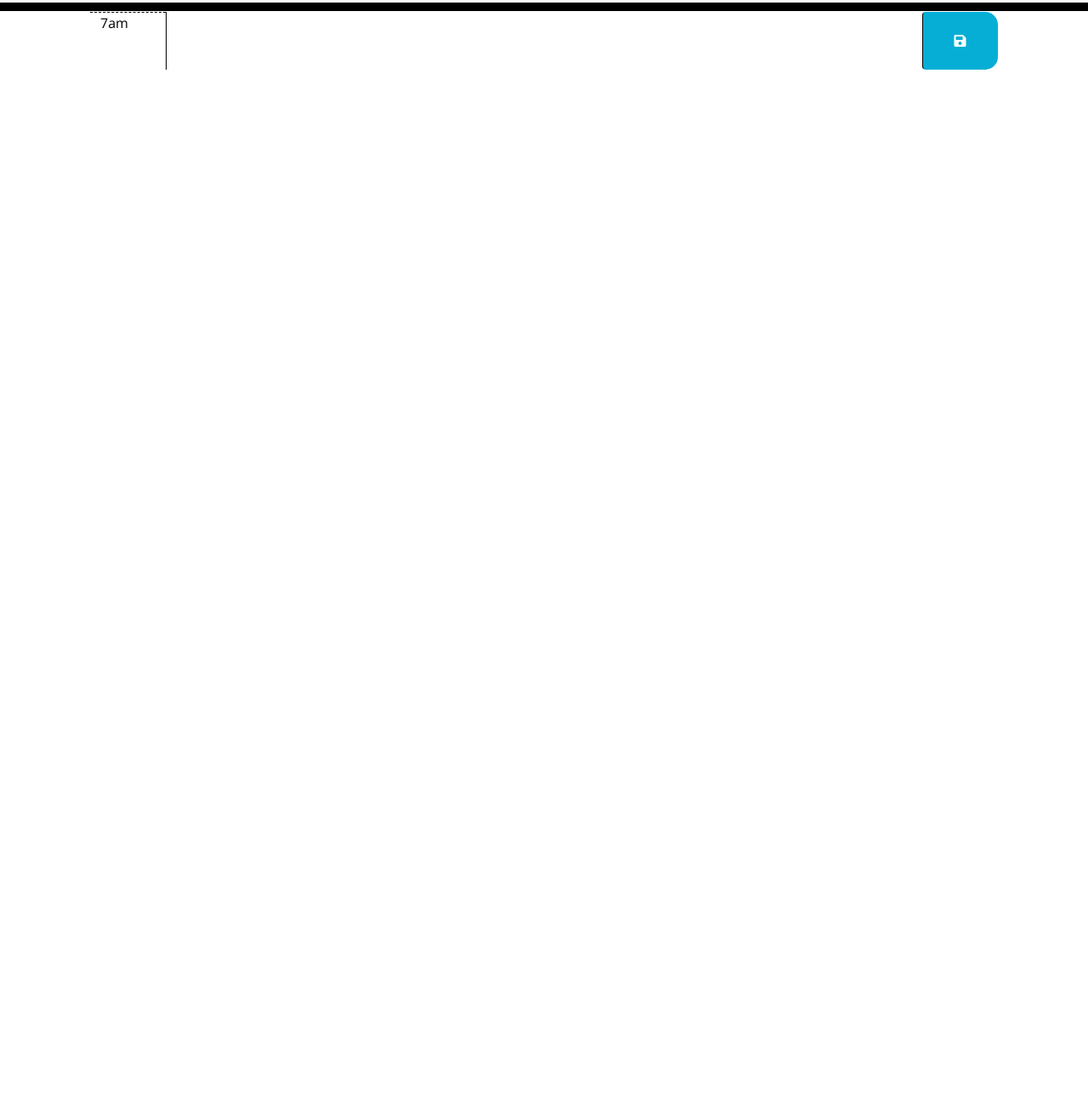
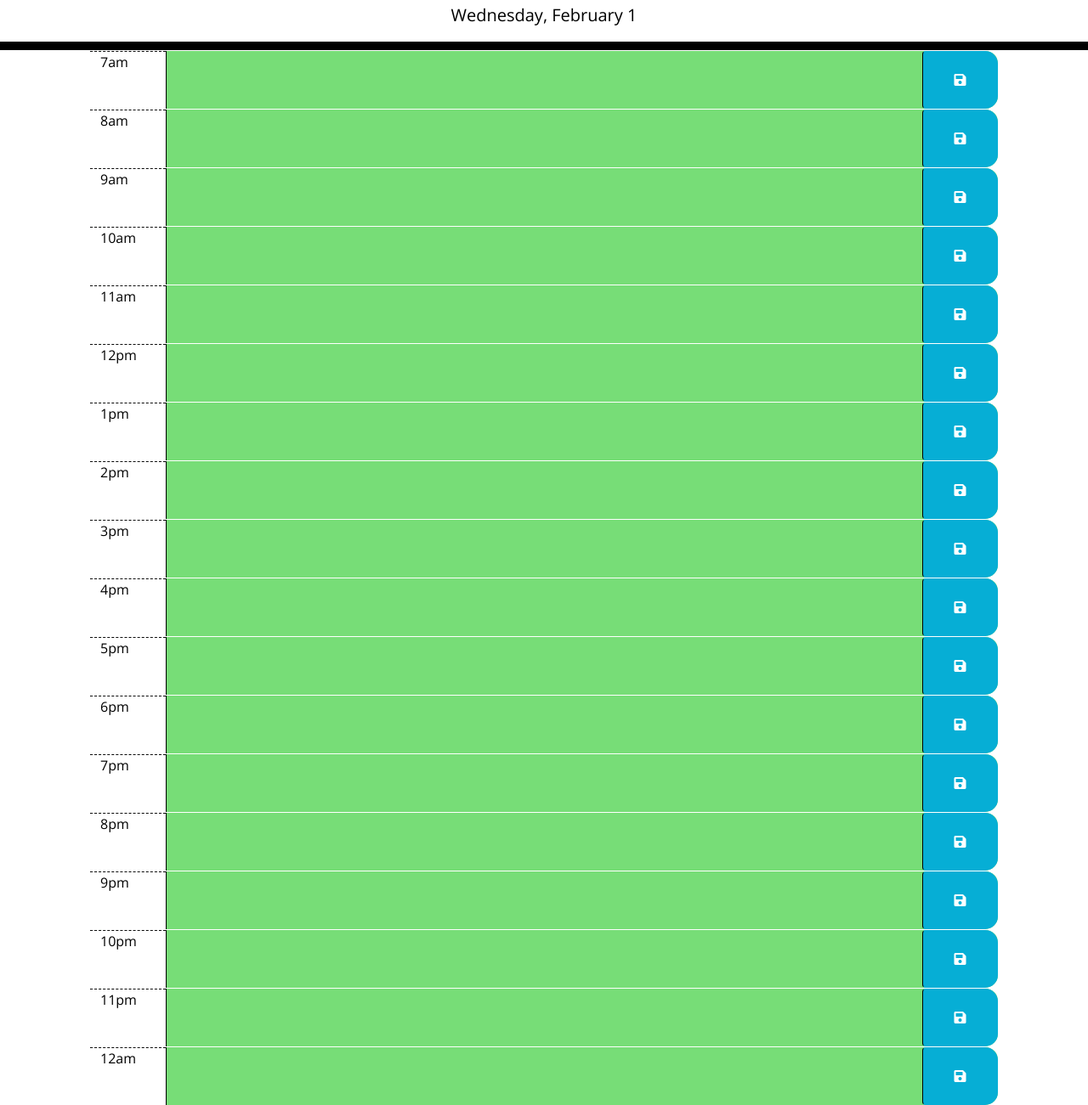
Before and after one commit to Yeraldi-Mendez/scheduler, a plain HTML site: page index.html in a window 1280 px wide. Shown: the part 128-1429 px from the top of the page at 85% size. Before the commit the page ends 800 px from the top, so only its background shows below. Drawn offline with nearby package versions, Linux system fonts and the light colour scheme.

Commit message:
fixed display of date on js file, added times on html(copied paste from 1st one made and changed the numbers representing time), fixed code on js .description should not be touching # which caused text to not appear when page was reloaded

```diff
--- a/Develop/script.js
+++ b/Develop/script.js
@@ -22,40 +22,43 @@
   // 4: TODO: Add code to display the current date in the header of the page.
 //});
 
+var today = dayjs()
+
 $(document).ready(function(){
 
   //this is to cover #1 todo...
-  $("#currentDay").text(moment().format("dddd, MMMM Do"));
+  $("#currentDay").text(today.format("dddd, MMMM D"));
   $(".saveBtn").on("click",function(){
-    var text = $(this).sibilings(".description").val();
+    var inputText = $(this).siblings(".description").val();
     var time = $(this).parent().attr("id");
-    localStorage.setItem(time, text);
+    console.log(time, inputText)
+    localStorage.setItem(time, inputText);
   });
 
-  $("#7.description").val(localStorage.getItem("7"));
-  $("#8.description").val(localStorage.getItem("8"));
-  $("#9.description").val(localStorage.getItem("9"));
-  $("#10.description").val(localStorage.getItem("10"));
-  $("#11.description").val(localStorage.getItem("11"));
-  $("#12.description").val(localStorage.getItem("12"));
-  $("#13.description").val(localStorage.getItem("13"));
-  $("#14.description").val(localStorage.getItem("14"));
-  $("#15.description").val(localStorage.getItem("15"));
-  $("#16.description").val(localStorage.getItem("16"));
-  $("#17.description").val(localStorage.getItem("17"));
-  $("#18.description").val(localStorage.getItem("18"));
-  $("#19.description").val(localStorage.getItem("19"));
-  $("#20.description").val(localStorage.getItem("20"));
-  $("#21.description").val(localStorage.getItem("21"));
-  $("#22.description").val(localStorage.getItem("22"));
-  $("#23.description").val(localStorage.getItem("23"));
-  $("#24.description").val(localStorage.getItem("24"));
+  $("#7 .description").val(localStorage.getItem("7"));
+  $("#8 .description").val(localStorage.getItem("8"));
+  $("#9 .description").val(localStorage.getItem("9"));
+  $("#10 .description").val(localStorage.getItem("10"));
+  $("#11 .description").val(localStorage.getItem("11"));
+  $("#12 .description").val(localStorage.getItem("12"));
+  $("#13 .description").val(localStorage.getItem("13"));
+  $("#14 .description").val(localStorage.getItem("14"));
+  $("#15 .description").val(localStorage.getItem("15"));
+  $("#16 .description").val(localStorage.getItem("16"));
+  $("#17 .description").val(localStorage.getItem("17"));
+  $("#18 .description").val(localStorage.getItem("18"));
+  $("#19 .description").val(localStorage.getItem("19"));
+  $("#20 .description").val(localStorage.getItem("20"));
+  $("#21 .description").val(localStorage.getItem("21"));
+  $("#22 .description").val(localStorage.getItem("22"));
+  $("#23 .description").val(localStorage.getItem("23"));
+  $("#24 .description").val(localStorage.getItem("24"));
 
 
   function timeChange(){
-    var currentHour = moment().hour();
+    var currentHour = today.hour();
 
-    $('.time-block').each(function(){
+    $(".time-block").each(function(){
       var idTime = parseInt($(this).attr("id"));
       if(idTime < currentHour){
         $(this).addClass("past");
--- a/index.html
+++ b/index.html
@@ -34,6 +34,109 @@
         <textarea class="col-sm-10 description"></textarea>
         <button class="btn col-sm-1 saveBtn"><i class="fas fa-save"></i></button>
       </div>
+
+      <div id="8" class="row time-block">
+        <div class="col-sm-1 hour">8am</div>
+        <textarea class="col-sm-10 description"></textarea>
+        <button class="btn col-sm-1 saveBtn"><i class="fas fa-save"></i></button>
+      </div>
+
+      <div id="9" class="row time-block">
+        <div class="col-sm-1 hour">9am</div>
+        <textarea class="col-sm-10 description"></textarea>
+        <button class="btn col-sm-1 saveBtn"><i class="fas fa-save"></i></button>
+      </div>
+
+      <div id="10" class="row time-block">
+        <div class="col-sm-1 hour">10am</div>
+        <textarea class="col-sm-10 description"></textarea>
+        <button class="btn col-sm-1 saveBtn"><i class="fas fa-save"></i></button>
+      </div>
+
+      <div id="11" class="row time-block">
+        <div class="col-sm-1 hour">11am</div>
+        <textarea class="col-sm-10 description"></textarea>
+        <button class="btn col-sm-1 saveBtn"><i class="fas fa-save"></i></button>
+      </div>
+
+      <div id="12" class="row time-block">
+        <div class="col-sm-1 hour">12pm</div>
+        <textarea class="col-sm-10 description"></textarea>
+        <button class="btn col-sm-1 saveBtn"><i class="fas fa-save"></i></button>
+      </div>
+
+      <div id="13" class="row time-block">
+        <div class="col-sm-1 hour">1pm</div>
+        <textarea class="col-sm-10 description"></textarea>
+        <button class="btn col-sm-1 saveBtn"><i class="fas fa-save"></i></button>
+      </div>
+
+      <div id="14" class="row time-block">
+        <div class="col-sm-1 hour">2pm</div>
+        <textarea class="col-sm-10 description"></textarea>
+        <button class="btn col-sm-1 saveBtn"><i class="fas fa-save"></i></button>
+      </div>
+
+      <div id="15" class="row time-block">
+        <div class="col-sm-1 hour">3pm</div>
+        <textarea class="col-sm-10 description"></textarea>
+        <button class="btn col-sm-1 saveBtn"><i class="fas fa-save"></i></button>
+      </div>
+
+      <div id="16" class="row time-block">
+        <div class="col-sm-1 hour">4pm</div>
+        <textarea class="col-sm-10 description"></textarea>
+        <button class="btn col-sm-1 saveBtn"><i class="fas fa-save"></i></button>
+      </div>
+
+      <div id="17" class="row time-block">
+        <div class="col-sm-1 hour">5pm</div>
+        <textarea class="col-sm-10 description"></textarea>
+        <button class="btn col-sm-1 saveBtn"><i class="fas fa-save"></i></button>
+      </div>
+
+      <div id="18" class="row time-block">
+        <div class="col-sm-1 hour">6pm</div>
+        <textarea class="col-sm-10 description"></textarea>
+        <button class="btn col-sm-1 saveBtn"><i class="fas fa-save"></i></button>
+      </div>
+
+      <div id="19" class="row time-block">
+        <div class="col-sm-1 hour">7pm</div>
+        <textarea class="col-sm-10 description"></textarea>
+        <button class="btn col-sm-1 saveBtn"><i class="fas fa-save"></i></button>
+      </div>
+
+      <div id="20" class="row time-block">
+        <div class="col-sm-1 hour">8pm</div>
+        <textarea class="col-sm-10 description"></textarea>
+        <button class="btn col-sm-1 saveBtn"><i class="fas fa-save"></i></button>
+      </div>
+
+      <div id="21" class="row time-block">
+        <div class="col-sm-1 hour">9pm</div>
+        <textarea class="col-sm-10 description"></textarea>
+        <button class="btn col-sm-1 saveBtn"><i class="fas fa-save"></i></button>
+      </div>
+
+      <div id="22" class="row time-block">
+        <div class="col-sm-1 hour">10pm</div>
+        <textarea class="col-sm-10 description"></textarea>
+        <button class="btn col-sm-1 saveBtn"><i class="fas fa-save"></i></button>
+      </div>
+
+      <div id="23" class="row time-block">
+        <div class="col-sm-1 hour">11pm</div>
+        <textarea class="col-sm-10 description"></textarea>
+        <button class="btn col-sm-1 saveBtn"><i class="fas fa-save"></i></button>
+      </div>
+
+      <div id="24" class="row time-block">
+        <div class="col-sm-1 hour">12am</div>
+        <textarea class="col-sm-10 description"></textarea>
+        <button class="btn col-sm-1 saveBtn"><i class="fas fa-save"></i></button>
+      </div>
+
     </div>
 
     <script src="https://code.jquery.com/jquery-3.4.1.min.js"></script>
```
